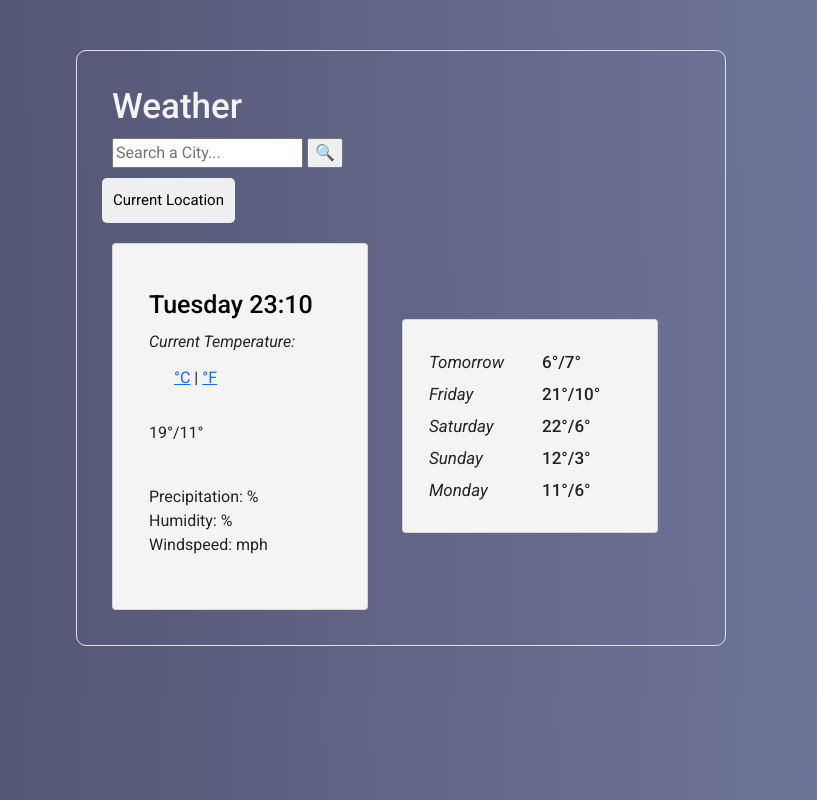
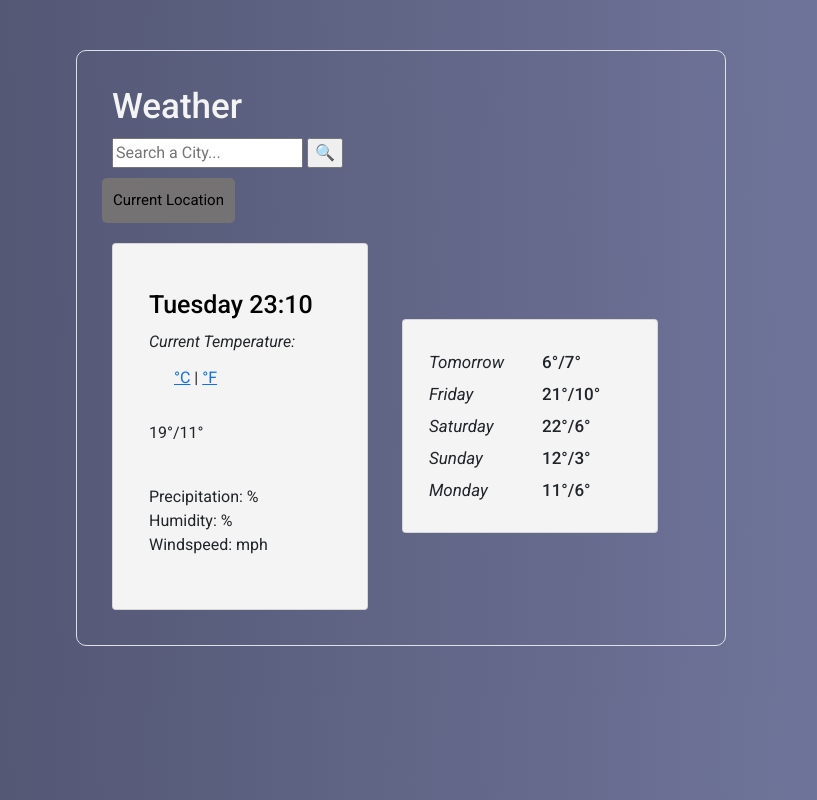
Before and after one commit to rcontini/Weather-App, a plain HTML site: page index.html in a window 1280 px wide. In both pictures the pointer is over the button "Current Location". Shown: the whole page, without its empty margins (239-1056 px from the left). Drawn offline with nearby package versions, Linux system fonts and the light colour scheme; no server answers; a web font is replaced by a local one.

Commit message:
fixed hover code

```diff
--- a/styles.css
+++ b/styles.css
@@ -34,7 +34,7 @@ button {
   padding: 10px;
   transition: all 150ms ease-in-out;
 }
-.hover:button {
+button:hover {
   background: rgb(116, 114, 114);
 }
 h2 {
```
